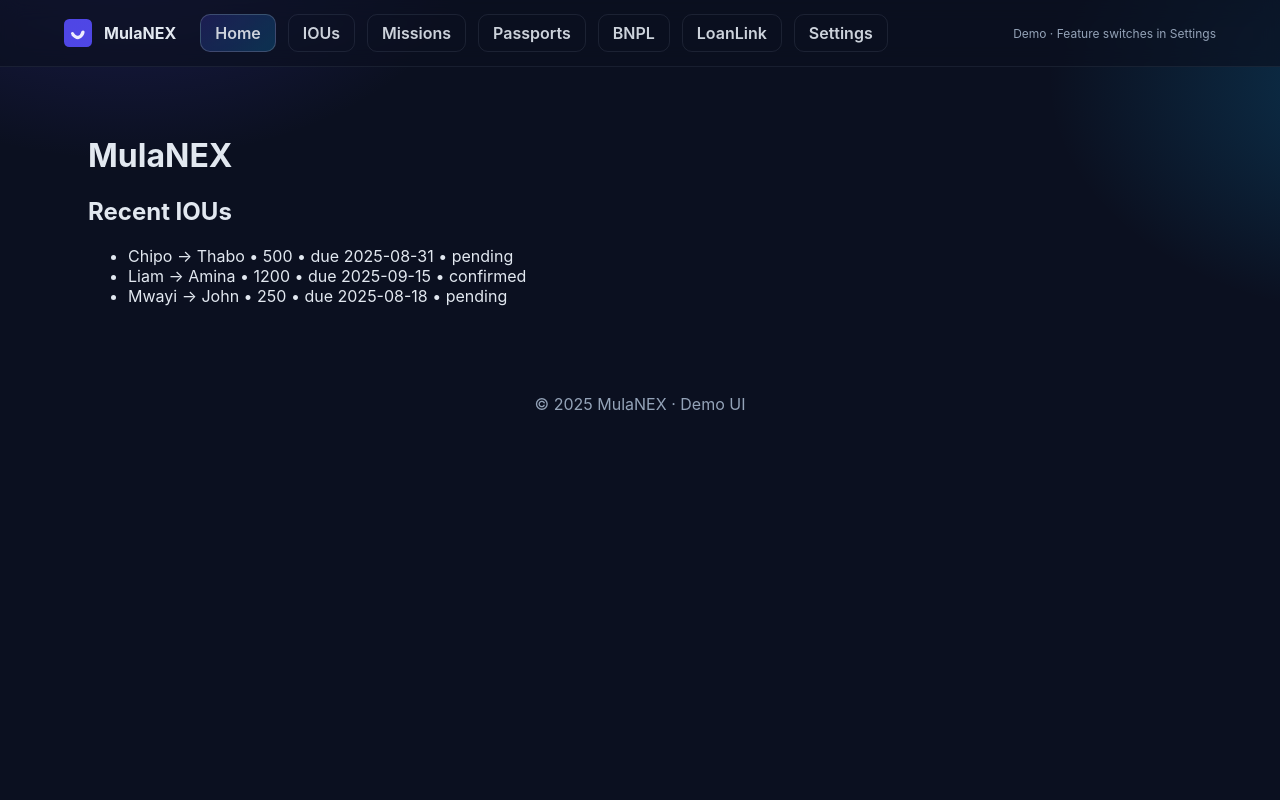
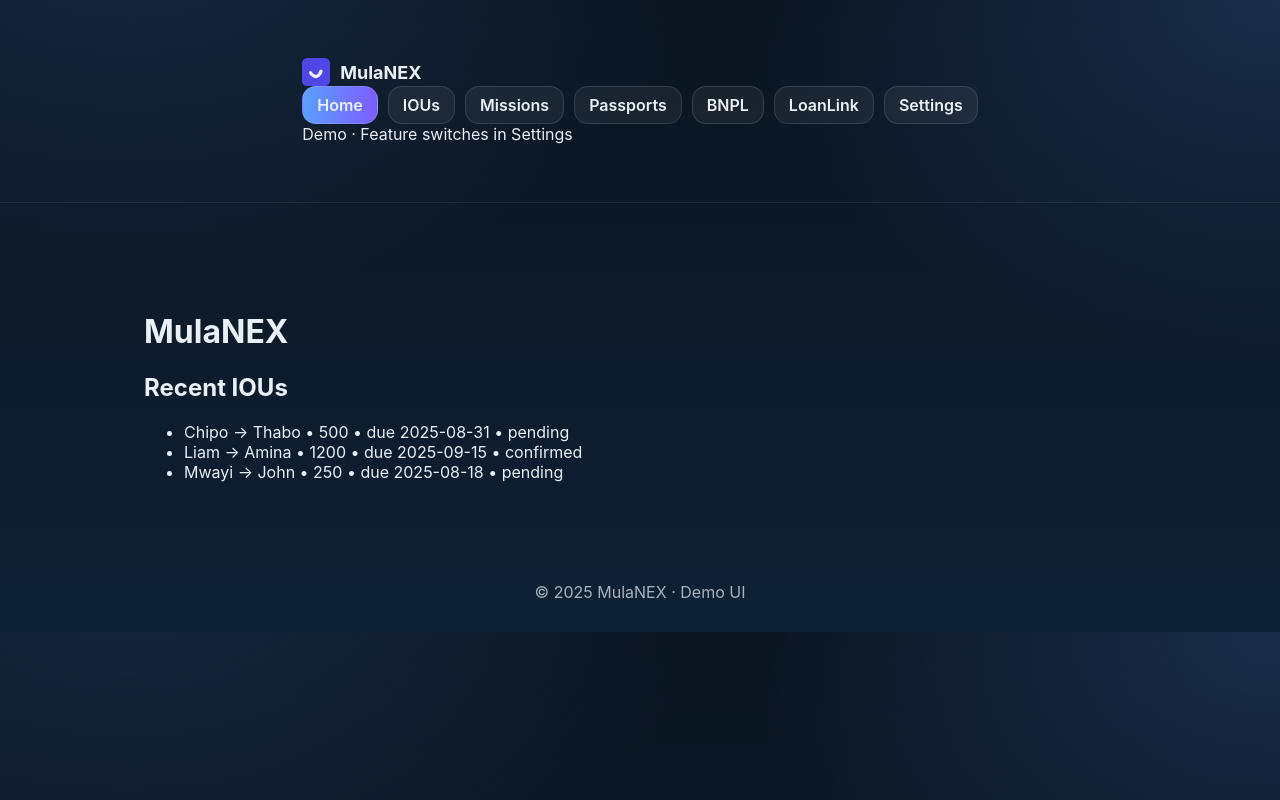
Before and after one commit to Mzondiwe/mulanex-demo, a Next.js app: page / in a window 1280 px wide. Built offline with nearby package versions, Linux system fonts and the light colour scheme.

Commit message:
Update globals.css

```diff
--- a/styles/globals.css
+++ b/styles/globals.css
@@ -1,29 +1,42 @@
-/* Global premium theme */
-:root { --bg:#0b1020; --card:#0f172a; --muted:#94a3b8; --text:#e2e8f0; --brand:#4f46e5; --brand-2:#0ea5e9; --shadow:0 10px 30px rgba(0,0,0,.35); }
-*{box-sizing:border-box} html,body,#__next{height:100%}
-body{margin:0;background:radial-gradient(1200px 800px at 10% -10%, rgba(79,70,229,.25), transparent 30%),radial-gradient(1200px 800px at 110% 10%, rgba(14,165,233,.25), transparent 30%),var(--bg);color:var(--text);font-family:Inter,ui-sans-serif,system-ui,-apple-system,Segoe UI,Roboto,Helvetica,Arial}
-.container{max-width:1200px;margin:0 auto;padding:24px}
-.nav{position:sticky;top:0;z-index:40;backdrop-filter:blur(10px);background:rgba(11,16,32,.65);border-bottom:1px solid rgba(148,163,184,.1)}
-.nav-inner{display:flex;align-items:center;gap:24px;padding:14px 24px}
-.brand{display:flex;align-items:center;gap:12px;font-weight:700}
-.brand img{width:28px;height:28px}
-.tabs{display:flex;gap:12px;flex-wrap:wrap}
-.tab{padding:8px 14px;border-radius:10px;border:1px solid rgba(148,163,184,.15);color:var(--text);text-decoration:none;font-weight:600;opacity:.9}
-.tab.active{background:linear-gradient(135deg, rgba(79,70,229,.25), rgba(14,165,233,.25));border-color:rgba(148,163,184,.35)}
-.grow{flex:1}
-.kbd{font-size:12px;color:var(--muted)}
-.btn{background:linear-gradient(135deg, var(--brand), var(--brand-2));color:white;border:none;padding:10px 14px;border-radius:10px;cursor:pointer;box-shadow:var(--shadow)}
-.btn.ghost{background:transparent;border:1px solid rgba(148,163,184,.2);box-shadow:none}
-.grid{display:grid;gap:16px;grid-template-columns:repeat(12,1fr)}
-.card{background:linear-gradient(180deg, rgba(255,255,255,.02), rgba(255,255,255,.01));border:1px solid rgba(148,163,184,.12);border-radius:16px;padding:18px;box-shadow:var(--shadow)}
-.card h3{margin:0 0 8px 0;font-size:16px}
-.badge{padding:4px 8px;border-radius:999px;font-size:12px;border:1px solid rgba(148,163,184,.25);color:var(--muted)}
-.stat{font-size:28px;font-weight:800}
-.list{display:flex;flex-direction:column;gap:10px}
-.row{display:flex;align-items:center;justify-content:space-between;gap:10px}
-.row .title{font-weight:700}
-.row .sub{font-size:13px;color:var(--muted)}
-.footer{text-align:center;padding:24px;color:var(--muted)}
-@media (max-width:900px){.grid{grid-template-columns:repeat(6,1fr)}}
-@media (max-width:640px){.grid{grid-template-columns:repeat(1,1fr)}.tabs{overflow:auto;white-space:nowrap}}
-input{background:var(--card);border:1px solid rgba(148,163,184,.2);padding:10px 12px;border-radius:10px;color:var(--text)} input::placeholder{color:var(--muted)}
+/* /styles/globals.css */
+:root{
+  --bg1:#0b1420;
+  --bg2:#0e2034;
+  --card:rgba(255,255,255,0.06);
+  --card-bd:rgba(255,255,255,0.12);
+  --text:#e9f0f6;
+  --muted:#9fb3c8;
+  --accent:#5aa0ff;
+  --accent-2:#7d5cff;
+}
+
+html,body{padding:0;margin:0;background:
+ radial-gradient(1000px 600px at 10% -10%, #162840 0%, transparent 60%),
+ radial-gradient(900px 600px at 100% 0%, #1a2d4a 0%, transparent 60%),
+ linear-gradient(180deg, var(--bg1) 0%, var(--bg2) 100%);
+color:var(--text);font-family:Inter, ui-sans-serif, system-ui, -apple-system, Segoe UI, Roboto, Helvetica, Arial, "Apple Color Emoji","Segoe UI Emoji";}
+
+a{color:inherit;text-decoration:none}
+*{box-sizing:border-box}
+
+.container{max-width:1080px;margin:40px auto;padding:0 20px;}
+.nav{display:flex;gap:12px;align-items:center;padding:18px 20px;border-bottom:1px solid rgba(255,255,255,0.08);}
+.brand{display:flex;align-items:center;gap:10px;font-weight:700;font-size:18px;}
+.badge{padding:6px 10px;border-radius:10px;background:linear-gradient(90deg,var(--accent),var(--accent-2));color:white;font-weight:700}
+
+.tabs{display:flex;gap:10px;flex-wrap:wrap}
+.tab{padding:8px 14px;border-radius:14px;background:rgba(255,255,255,0.06);border:1px solid rgba(255,255,255,0.12);color:var(--text);font-weight:600}
+.tab.active{background:linear-gradient(90deg,var(--accent),var(--accent-2))}
+.grid{display:grid;gap:18px}
+.grid.cols-3{grid-template-columns:repeat(3,1fr)}
+@media (max-width:900px){.grid.cols-3{grid-template-columns:1fr}}
+
+.card{background:var(--card);border:1px solid var(--card-bd);border-radius:14px;padding:20px;backdrop-filter: blur(8px);}
+.card h2{margin:0 0 8px 0;font-size:22px}
+.muted{color:var(--muted)}
+.kpi{font-size:28px;font-weight:800;letter-spacing:.3px}
+
+.list{padding-left:18px;line-height:1.9}
+.button{display:inline-block;padding:10px 14px;border-radius:10px;background:linear-gradient(90deg,var(--accent),var(--accent-2));font-weight:700;color:white;border:none;cursor:pointer}
+
+.footer{opacity:.7;text-align:center;margin:60px 0 30px}
```
